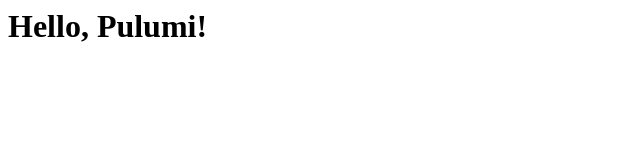
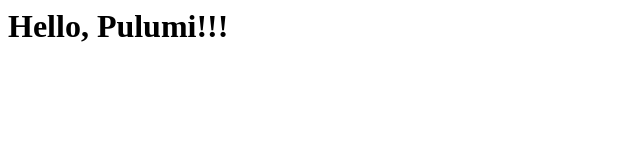
Before and after one commit to vivienogoun/pulumi-preview-deployer, a website: page infra/index.html in a window 1280 px wide. Shown: the full height of the page, 0-640 px from the left. Drawn offline with Linux system fonts and the light colour scheme.

Commit message:
Update greeting in index.html to include additional exclamation marks

```diff
--- a/infra/index.html
+++ b/infra/index.html
@@ -1,5 +1,5 @@
 <html>
-    <body>
-        <h1>Hello, Pulumi!</h1>
-    </body>
+  <body>
+    <h1>Hello, Pulumi!!!</h1>
+  </body>
 </html>
```
